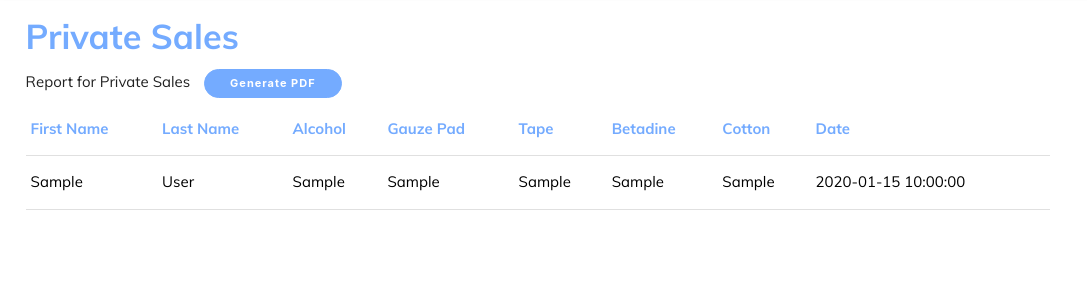
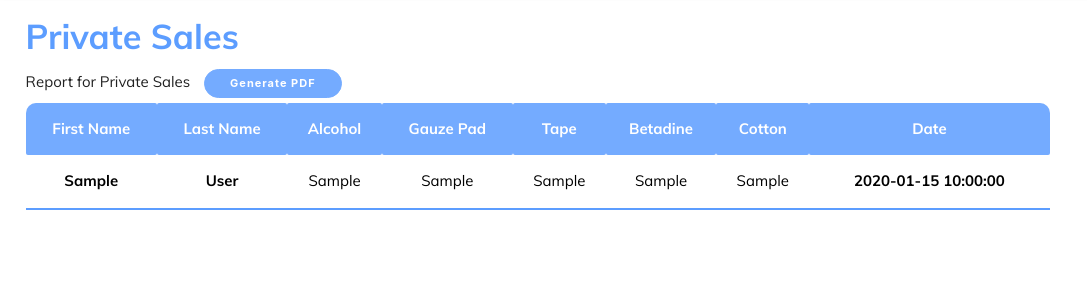
Before and after one commit to Tsukimiyu/vendaid, a PHP site: page /PrivateSales.php in a window 1280 px wide. Shown: the part 69-364 px from the top of the page, without its empty margins (0-1087 px from the left). Run offline with PHP 8.4, Linux system fonts and the light colour scheme; tables that the repository leaves empty or names only in its code hold one stand-in row (values such as "Sample post").

Commit message:
Update PrivateSales.php

```diff
--- a/PrivateSales.php
+++ b/PrivateSales.php
@@ -21,13 +21,16 @@
       margin-left: 2%;
       width: 80%;
     }
-  .headertitle{
-  color: #74ABFF;
+ th {
+    text-align: center;
+    margin-left: 5px;
+    background: #74ABFF;
+    color: #ffffff;
+    }
+ .headertitle{
+  color: #5C9DFF;
 margin-left: 2%;
 font-weight: bold;
-    }
-    th {
-      color: #74ABFF;
     }
    .headersub{
 margin-left: 2%;
@@ -68,18 +71,18 @@
     </div>
   </nav>
 
-  <h4 class="headertitle">  Private Sales </h4>
-  <p class="headersub">  Report for Private Sales  <a href="generate_pdf.php"> <input type="submit" class="pdf-btn" value="Generate PDF" /> </a> </p>
+   <h4 class="headertitle">  Private Sales </h4>
+  <p class="headersub">  Report for Private Sales <a href="generate_pdf.php"> <input type="submit" class="pdf-btn" value="Generate PDF" /> </a> </p>
 
   <?php $conn = mysqli_connect('localhost', 'gypsy', 'admin', 'database');
 $sql = "SELECT FIRST_NAME, LAST_NAME, Alcohol, Gauze_pad, Tape, Betadine, Cotton, Date FROM privatesales ORDER BY ID DESC";
 $result = $conn->query($sql);
 
-echo "<font color=Black> <table border='1'>
+echo "<font color=Black> <table border='1' class='highlight centered striped'>
 
 <tr>
 
-<th>First Name</th>
+<th style='border-top-left-radius: 10px;'>First Name</th>
 
 <th>Last Name</th>
 
@@ -93,18 +96,18 @@
 
 <th>Cotton</th>
 
-<th>Date</th>
+<th style='border-top-right-radius: 10px;'>Date</th>
 
 </tr>";
 
 while($row = $result->fetch_assoc())
   {
 
-  echo "<tr>";
+  echo "<tr style='border-bottom:2px solid; border-bottom-color:#5C9DFF'>";
 
-  echo "<td>" . $row['FIRST_NAME'] . "</td>";
+  echo "<td style='font-weight:bold;'>" . $row['FIRST_NAME'] . "</td>";
 
-  echo "<td>" . $row['LAST_NAME'] . "</td>";
+  echo "<td style='font-weight:bold;'>" . $row['LAST_NAME'] . "</td>";
 
   echo "<td>" . $row['Alcohol'] . "</td>";
 
@@ -116,7 +119,7 @@
 
   echo "<td>" . $row['Cotton'] . "</td>";
 
-  echo "<td>" . $row['Date'] . "</td>";
+  echo "<td style='font-weight:bold;'>" . $row['Date'] . "</td>";
 
   echo "</tr>";
 
```
